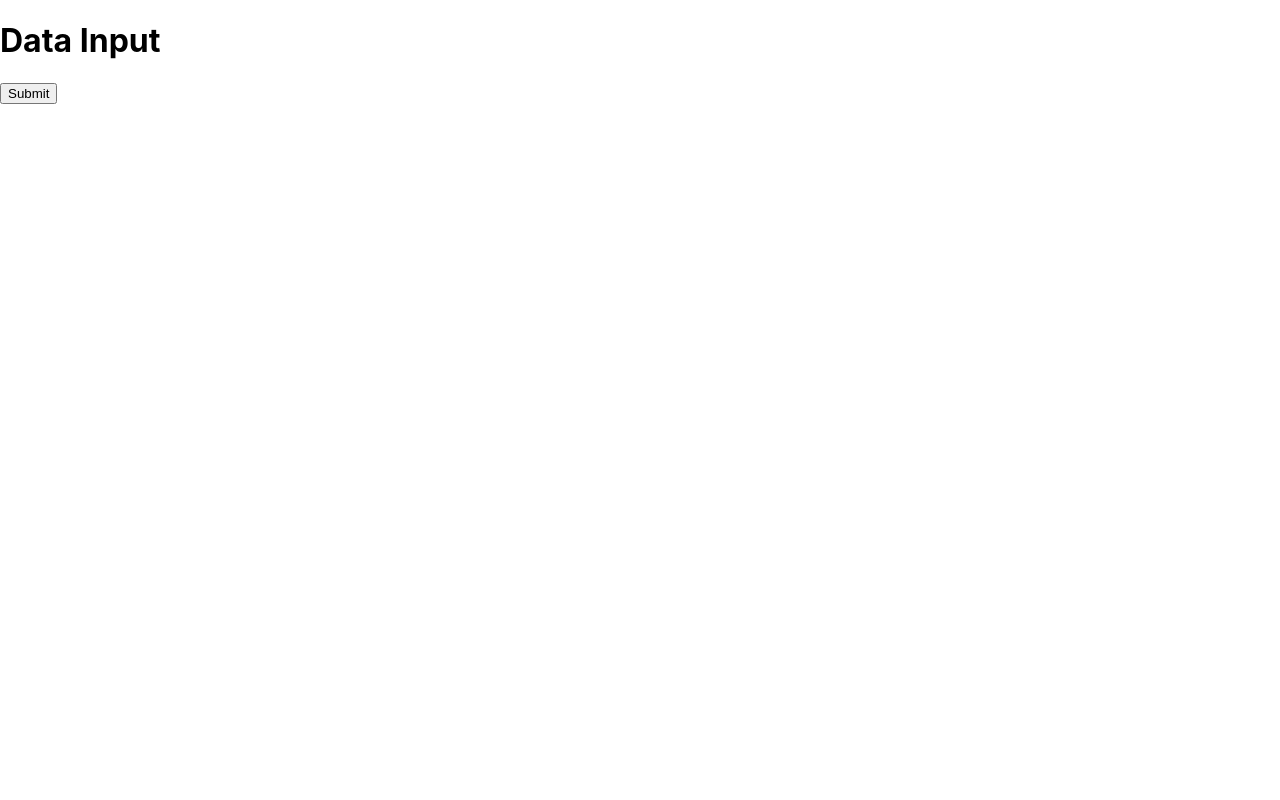
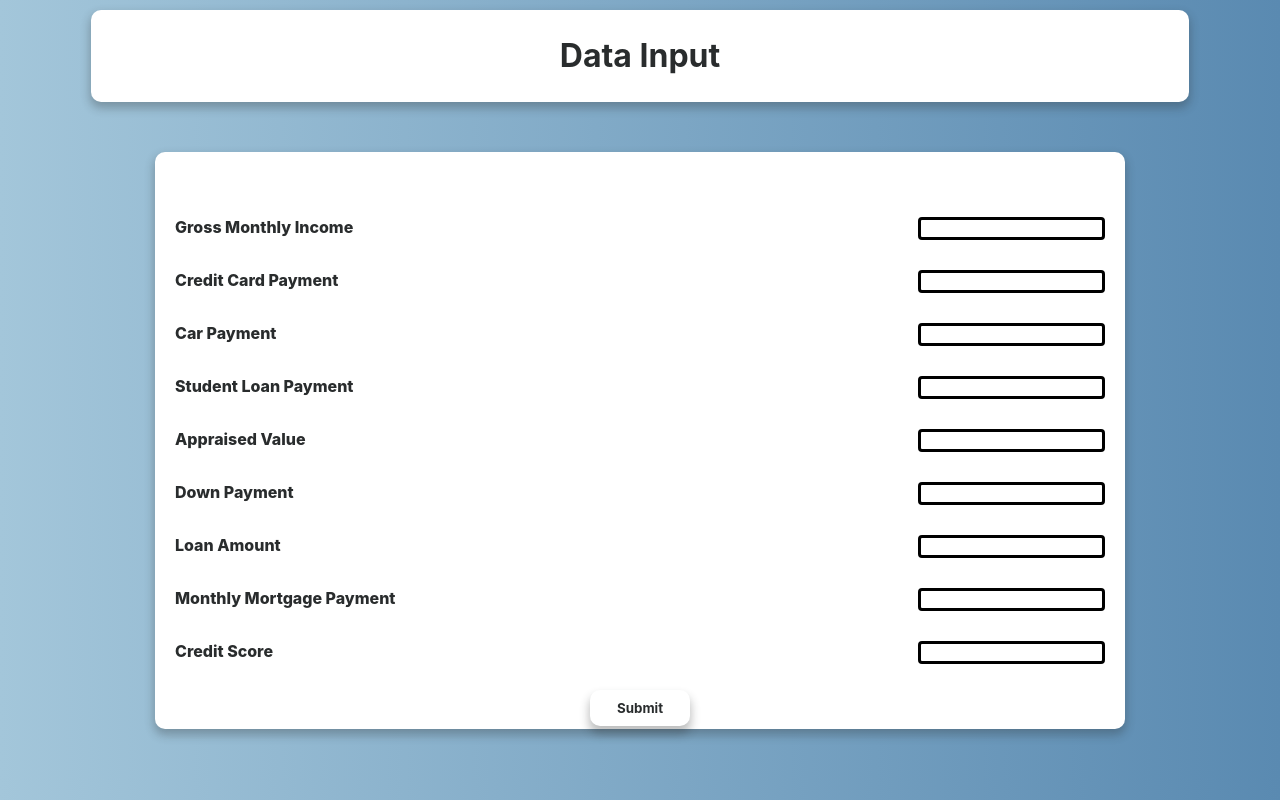
Before and after one commit to professorjamm/HackUTD_2023, a React (Create React App) app: page / in a window 1280 px wide. Both pictures are taken after a click on the button "Next". Built offline with nearby package versions, Linux system fonts and the light colour scheme.

Commit message:
Creating styles for the application

```diff
--- a/src/App.css
+++ b/src/App.css
@@ -1,4 +1,16 @@
-.App {
+body {
+    background: linear-gradient(90deg, rgb(163, 198, 218), rgb(90, 138, 177));
+}
+
+abbr {
+
+  text-decoration: none;
+
+}
+
+
+
+.app {
   text-align: center;
 }
 
@@ -28,6 +40,100 @@
   color: #61dafb;
 }
 
+.title {
+
+  background: white;
+  width: 85%;
+  margin: 10px auto;
+  padding: 5px;
+  border-radius: 10px;
+  box-shadow: 0px 5px 10px 1px rgb(40, 43, 44, 0.3);
+  color: rgb(41, 44, 45);
+
+}
+
+.content {
+
+
+  background: white;
+  width: 75%;
+  margin: 50px auto;
+  padding: 50px 5px;
+  border-radius: 10px;
+  box-shadow: 0px 5px 10px 1px rgb(40, 43, 44, 0.3);
+  color: rgb(41, 44, 45);
+
+
+}
+
+#stage2 form {
+
+  display: flex;
+  flex-wrap: wrap;
+
+}
+
+#stage2 form div  {
+
+  width: 100%;
+  margin: 5px;
+  padding: 10px;
+  display: flex;
+  justify-content: space-between;
+
+}
+
+#stage2 form div input {
+
+  border: solid 3px black;
+  border-radius: 4px;
+
+}
+
+#stage2 form div label {
+
+  font-weight: 800;
+
+}
+
+.button button{
+
+  font-family: -apple-system, BlinkMacSystemFont, 'Segoe UI', 'Roboto', 'Oxygen',
+    'Ubuntu', 'Cantarell', 'Fira Sans', 'Droid Sans', 'Helvetica Neue',
+    sans-serif;
+  background: white;
+  position: fixed;
+  margin: 10px auto;
+  width: 100px;
+  top: 85%;
+  right: 50%;
+  transform: translateX(50%);
+  padding: 10px;
+  border-radius: 10px;
+  box-shadow: 0px 7px 10px 1px rgb(40, 43, 44, 0.3);
+  color: rgb(41, 44, 45);
+  border: none;
+  cursor: pointer;
+  transition: transform 0.5s, box-shadow 0.2s;
+  font-weight: 700;
+
+}
+
+.button button:hover {
+
+    transform: translate(50%, 5px);
+    box-shadow: 0px 2px 1px 1px rgb(40, 43, 44, 0.3);
+
+}
+
+.button button:active {
+
+    transition: transform 0.1s, box-shadow 0.05s;
+    transform: translate(50%, 7px);
+    box-shadow: 0px 2px 0px 0px rgba(0, 0, 0, 0.3);
+
+}
+
 @keyframes App-logo-spin {
   from {
     transform: rotate(0deg);
--- a/src/App.js
+++ b/src/App.js
@@ -9,6 +9,17 @@ let stage = 0;
 function App() {
 
   //Application Constants
+  const definitions = [
+      "Gross monthly income refers to how much money an individual earns before deductions.",
+      "Credit Card payments refers to your average monthly credit card balance statement",
+      "Car Payments refer to your average monthly costs towards paying off your car",
+      "Student Loan Payments refer to your monthly payments towards your student debt",
+      "Appraised Value refers to the value of the house you are looking to purchase",
+      "Down Payment refers to the initial payment made when your house is bought on credit",
+      "Loan Amount refers to the amount of money you are being loaned to purchase the house",
+      "Monthly Mortage Payment refers to the monthly payments you will pay for the house",
+      "Credit Score refers to a numerical rating representing the perceived ability of a person or organization to fulfill their financial commitments",
+    ];
   const titleVals = ['Housing Eligibility Assistant', 'Data Input', 'Approved', 'Denied'];
   const buttonNameVals = ['Next', 'Submit', 'Return'];
   const contentVals = [
@@ -18,9 +29,51 @@ function App() {
           </p>
       </div>),
       (<div id="stage2">
+          <form action="" method="POST" id="data">
+
+              <div>
+                <label for="grossIncome" placeholder="$00.00"><abbr title={definitions[0]}>Gross Monthly Income</abbr></label>
+                <input type="text" id="grossIncome"/>
+              </div>
+
+            <div>
+                  <label for="ccPayment" placeholder="$00.00"><abbr title={definitions[1]}>Credit Card Payment</abbr></label>
+                  <input type="text" id="ccPayment"/>
+              </div>
+              <div>
+                  <label for="carPayment" placeholder="$00.00"><abbr title={definitions[2]}>Car Payment</abbr></label>
+                  <input type="text" id="carPayment"/>
+              </div>
+              <div>
+                  <label for="slPaymnet" placeholder="$00.00"><abbr title={definitions[3]}>Student Loan Payment</abbr></label>
+                  <input type="text" id="slPayment"/>
+              </div>
+              <div>
+                  <label for="appValue" placeholder="$00.00"><abbr title={definitions[4]}>Appraised Value</abbr></label>
+                  <input type="text" id="appValue"/>
+              </div>
+              <div>
+                  <label for="dPayment" placeholder="$00.00"><abbr title={definitions[5]}>Down Payment</abbr></label>
+                  <input type="text" id="dPayment"/>
+              </div>
+              <div>
+                  <label for="loanAmount" placeholder="$00.00"><abbr title={definitions[6]}>Loan Amount</abbr></label>
+                  <input type="text" id="loanAmount"/>
+              </div>
+              <div>
+                  <label for="mmPayment" placeholder="$00.00"><abbr title={definitions[7]}>Monthly Mortgage Payment</abbr></label>
+                  <input type="text" id="mmPayment"/>
+              </div>
+              <div>
+                  <label for="creditScore" placeholder="$00.00"><abbr title={definitions[8]}>Credit Score</abbr></label>
+                  <input type="text" id="creditScore"/>
+              </div>
+          </form>
+      </div>),
+      (<div id="stage3a">
 
       </div>),
-      (<div id="stage3">
+      (<div id="stage3d">
 
       </div>)];
 
@@ -35,6 +88,26 @@ function App() {
   const callback = () => {
 
         stage++;
+
+        if(stage === 2) {
+
+            let el = document.getElementById('data');
+            let data = [];
+
+            for(let i = 0; i < 9; i++) {
+
+                data[i] = el.children[i].children[1].value;
+
+            }
+
+            //send data here
+            data = data.map((val) => {
+                return Number(val);
+            });
+
+            let test;
+
+        }
 
         if(stage > 2) {
 
```
